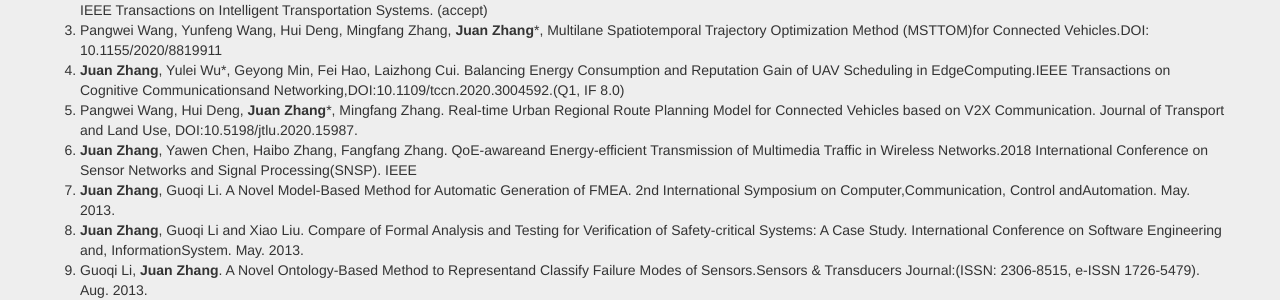
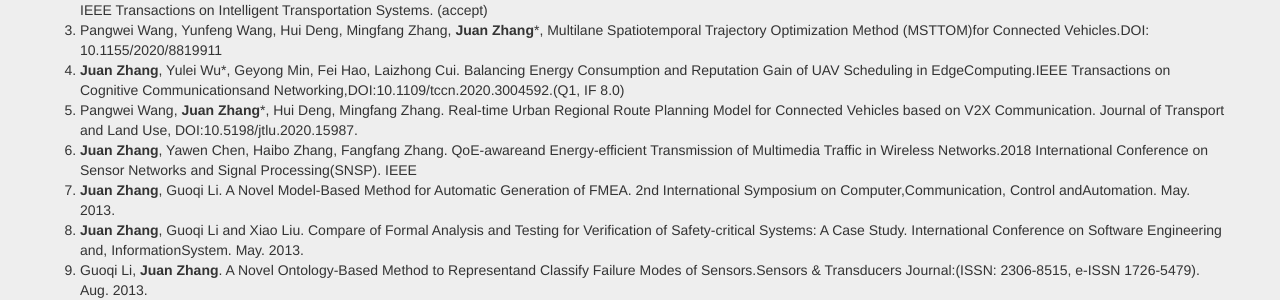
Before and after one commit to jdaisyzhang/JuanZhang, a Jekyll site: the page built from index.md, in a window 1280 px wide. Shown: the part 897-1197 px from the top of the page. Built offline with Jekyll 4.4.1, drawn with Linux system fonts in a browser that asks for light colours; our own code applies the rules of GitHub Pages for plain Markdown files.

```diff
--- a/index.md
+++ b/index.md
@@ -29,7 +29,7 @@ Mobile Edge Computing, Game Theory, Deep ReinforcementLearning, Decision Making
 2. Pangwei Wang,  Hui Deng, **Juan  Zhang***,  Li Wang,  Mingfang Zhang,and Yongfu Li, Model Predictive Control for Connected Vehicle Platoonunder Switching  Communication  Topology. IEEE Transactions on Intelligent Transportation Systems. (accept)
 3. Pangwei Wang, Yunfeng Wang, Hui Deng, Mingfang Zhang, **Juan Zhang***, Multilane Spatiotemporal Trajectory Optimization Method (MSTTOM)for Connected Vehicles.DOI: 10.1155/2020/8819911
 8. **Juan Zhang**, Yulei Wu*, Geyong Min, Fei Hao, Laizhong Cui.  Balancing Energy Consumption and Reputation Gain of UAV Scheduling in  EdgeComputing.IEEE  Transactions  on  Cognitive  Communicationsand Networking,DOI:10.1109/tccn.2020.3004592.(Q1, IF 8.0)
-7. Pangwei  Wang,  Hui  Deng, **Juan  Zhang***,  Mingfang  Zhang. Real-time Urban Regional Route Planning Model for Connected Vehicles based on V2X Communication. Journal of Transport and Land  Use,  DOI:10.5198/jtlu.2020.15987.
+7. Pangwei  Wang,  **Juan  Zhang***, Hui  Deng,  Mingfang  Zhang. Real-time Urban Regional Route Planning Model for Connected Vehicles based on V2X Communication. Journal of Transport and Land  Use,  DOI:10.5198/jtlu.2020.15987.
 7. **Juan Zhang**, Yawen Chen, Haibo Zhang, Fangfang Zhang. QoE-awareand Energy-efficient Transmission of Multimedia Traffic in Wireless Networks.2018 International Conference on Sensor Networks and Signal Processing(SNSP). IEEE
 8. **Juan  Zhang**, Guoqi  Li. A Novel Model-Based Method for Automatic Generation of FMEA. 2nd International Symposium on Computer,Communication, Control andAutomation. May.  2013.
 9. **Juan  Zhang**,  Guoqi Li and Xiao Liu. Compare of Formal  Analysis and Testing for Verification of Safety-critical Systems: A Case  Study. International Conference on Software Engineering and, InformationSystem. May. 2013.
```
